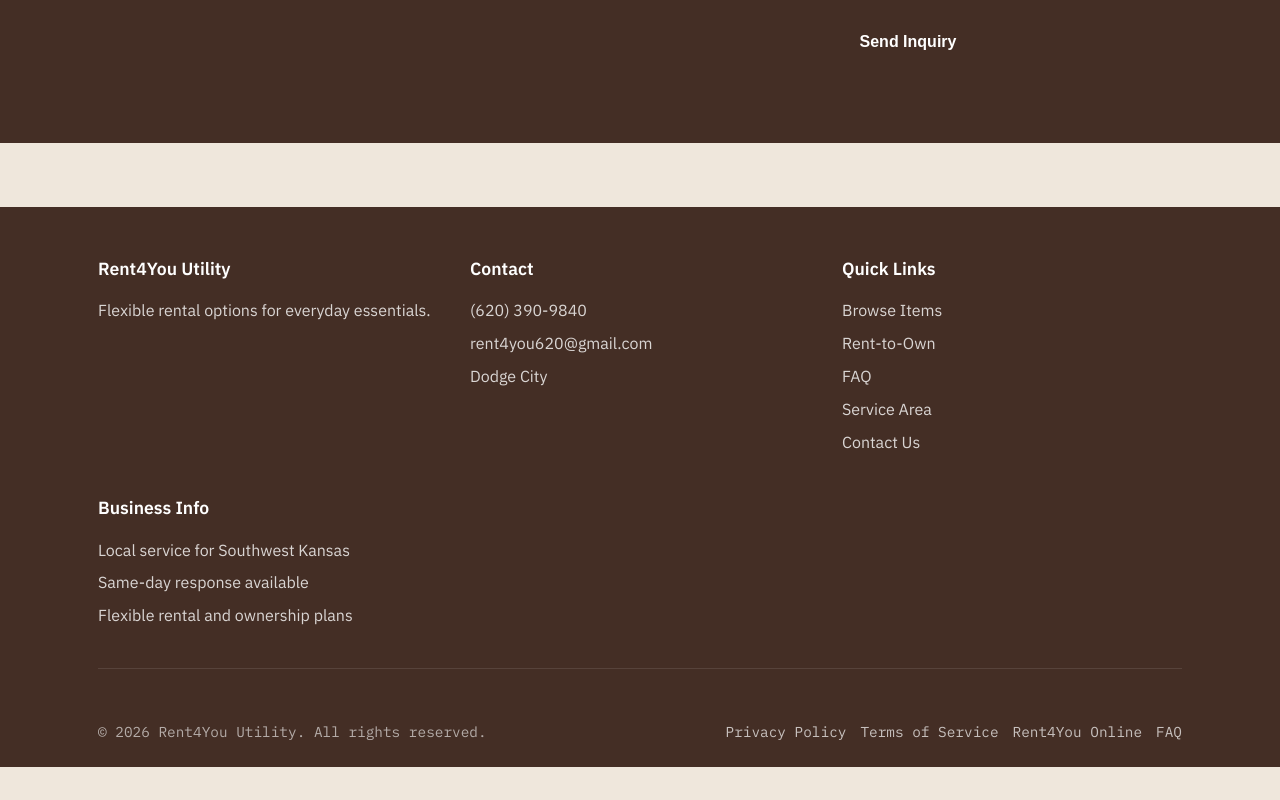
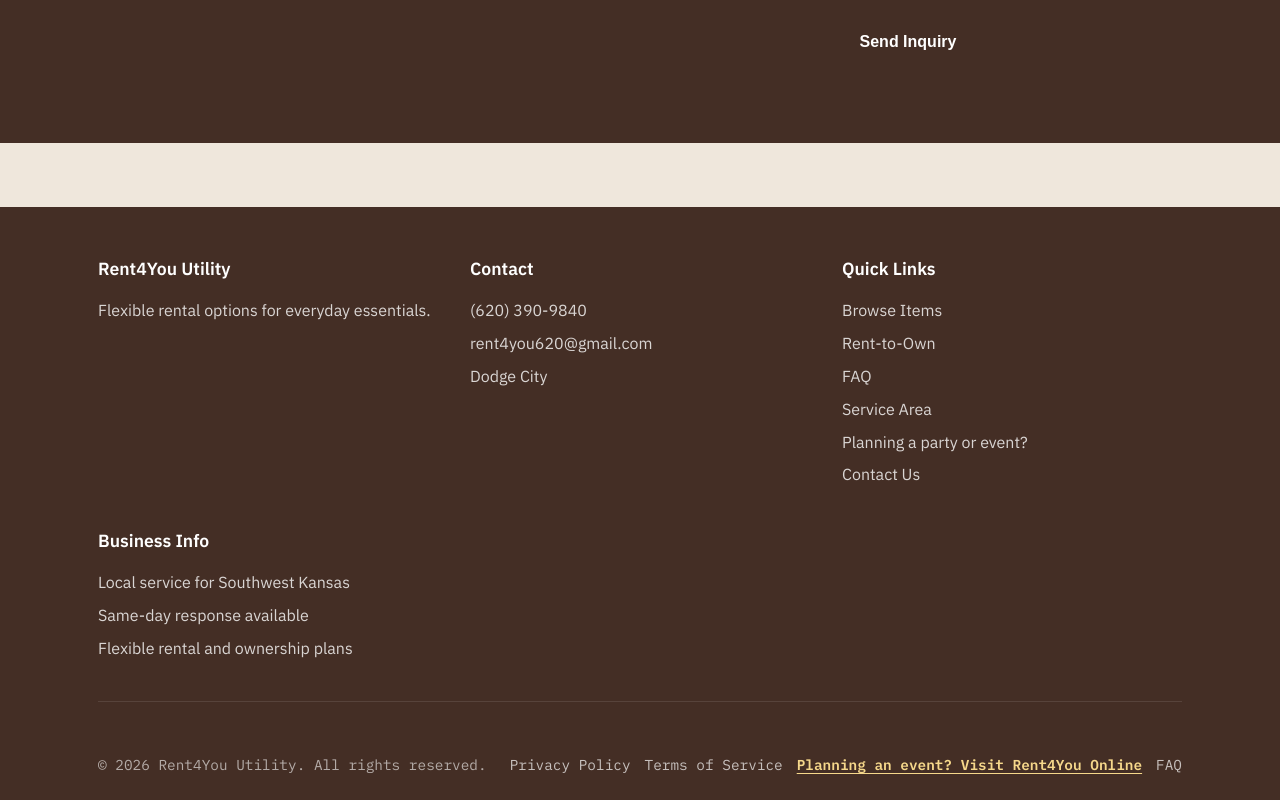
Before and after one commit to rent4you620-gif/rent4you-utility, a Next.js app: page / in a window 1280 px wide. Shown: the part 5384-6184 px from the top of the page. Before the commit the page ends 6151 px from the top, so only its background shows below. Built offline with nearby package versions, Linux system fonts and the light colour scheme.

Commit message:
Update footer callout and contact email

```diff
--- a/app/components/Footer.tsx
+++ b/app/components/Footer.tsx
@@ -50,6 +50,11 @@ export function Footer({ companyInfo }: FooterProps) {
                 <a href="#service-area">Service Area</a>
               </li>
               <li>
+                <a href="https://rent4you.online" target="_blank" rel="noopener noreferrer">
+                  Planning a party or event?
+                </a>
+              </li>
+              <li>
                 <a href="#contact">Contact Us</a>
               </li>
             </ul>
@@ -70,8 +75,13 @@ export function Footer({ companyInfo }: FooterProps) {
           <div className="footer-legal">
             <a href="/privacy-policy">Privacy Policy</a>
             <a href="/terms-of-service">Terms of Service</a>
-            <a href="https://rent4you.online" target="_blank" rel="noopener noreferrer">
-              Rent4You Online
+            <a
+              href="https://rent4you.online"
+              target="_blank"
+              rel="noopener noreferrer"
+              className="footer-event-link"
+            >
+              Planning an event? Visit Rent4You Online
             </a>
             <a href="#faq">FAQ</a>
           </div>
@@ -158,6 +168,17 @@ export function Footer({ companyInfo }: FooterProps) {
           color: white;
         }
 
+        .footer-event-link {
+          color: #f6d88b !important;
+          font-weight: 700;
+          text-decoration: underline !important;
+          text-underline-offset: 3px;
+        }
+
+        .footer-event-link:hover {
+          color: #fff4c9 !important;
+        }
+
         @media (max-width: 768px) {
           .footer {
             padding: 2rem 0 1rem 0;
--- a/app/home.tsx
+++ b/app/home.tsx
@@ -12,7 +12,7 @@ import { Footer } from './components/Footer';
 const COMPANY_INFO = {
   name: process.env.NEXT_PUBLIC_COMPANY_NAME || 'Rent4You Utility',
   phone: process.env.NEXT_PUBLIC_PHONE || '(620) 390-9840',
-  email: process.env.NEXT_PUBLIC_EMAIL || 'hello@rent4youutility.com',
+  email: process.env.NEXT_PUBLIC_EMAIL || 'rent4you620@gmail.com',
   serviceArea: process.env.NEXT_PUBLIC_SERVICE_AREA || 'Dodge City',
 };
 
```
Also changed, not shown: 1 other file (tests, documents, lock files or other folders).
